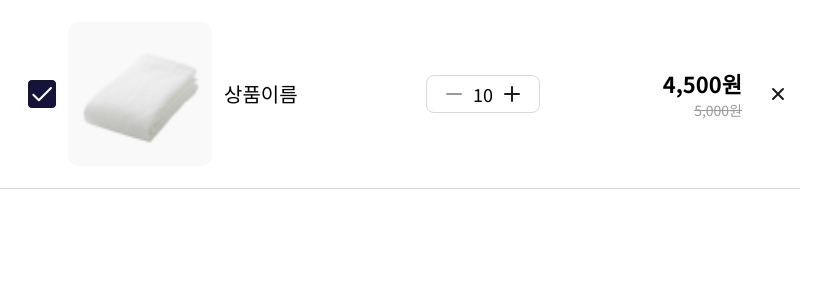
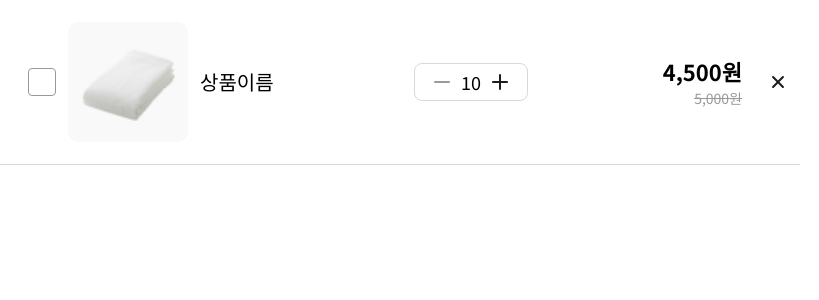
Before and after one commit to Muhan-Company/bizcurator-ecommerce, a Next.js app: page /cart in a window 1280 px wide. Shown: the top 300 px of the page, without its empty margins (0-819 px from the left). Built offline with nearby package versions, Linux system fonts and the light colour scheme.

Commit message:
feat: 장바구니 전체 선택과 장바구니 속 아이템 체크박스 연결 (미완성) - Issue #10

```diff
--- a/components/cart/CartItem.tsx
+++ b/components/cart/CartItem.tsx
@@ -1,20 +1,38 @@
 import Image from 'next/image';
 import { CheckBoxIcon, CheckedBoxIcon, CloseIcon } from '../Icons';
 import CartItemInfo from './CartItemInfo';
+import { useEffect, useState } from 'react';
 
 type CartItemPropsType = {
-  isSelected: boolean;
-  setIsSelected: React.Dispatch<React.SetStateAction<boolean>>;
+  isAllSelected: boolean;
+  setIsAllSelected: React.Dispatch<React.SetStateAction<boolean>>;
 };
 
-export default function CartItem({ isSelected, setIsSelected }: CartItemPropsType) {
+export default function CartItem({ isAllSelected, setIsAllSelected }: CartItemPropsType) {
+  const [isChecked, setIsChecked] = useState(isAllSelected);
+
+  // todo: 전체선택, 개별선택 기능 수정
+  useEffect(() => {
+    setIsChecked(isAllSelected);
+  }, [isAllSelected]);
+
+  // todo: 전체선택, 개별선택 기능 수정
+  const checkHandler = () => {
+    if (isChecked) {
+      setIsChecked(false);
+      setIsAllSelected(false);
+    } else {
+      setIsChecked(true);
+    }
+  };
+
   return (
     <div className="flex md:items-center md:w-[800px] py-[22px] border-b-[1px] border-b-gray_02">
-      <div className="pr-3 md:pl-7" onClick={() => setIsSelected(!isSelected)}>
-        {isSelected ? <CheckedBoxIcon /> : <CheckBoxIcon />}
+      <div className="pr-3 md:pl-7" onClick={checkHandler}>
+        {isChecked ? <CheckedBoxIcon /> : <CheckBoxIcon />}
       </div>
       <div className="flex grow">
-        <div className="w-[86px] md:w-[120px] h-[86px] md:h-[120px] rounded-[10px] bg-gray_04 p-3 box-content">
+        <div className="w-[86px] md:w-[120px] h-[86px] md:h-[120px] rounded-[10px] bg-gray_04 p-3 box-border">
           <Image
             src="/img/image 68.png"
             alt="thumbnail"
```
